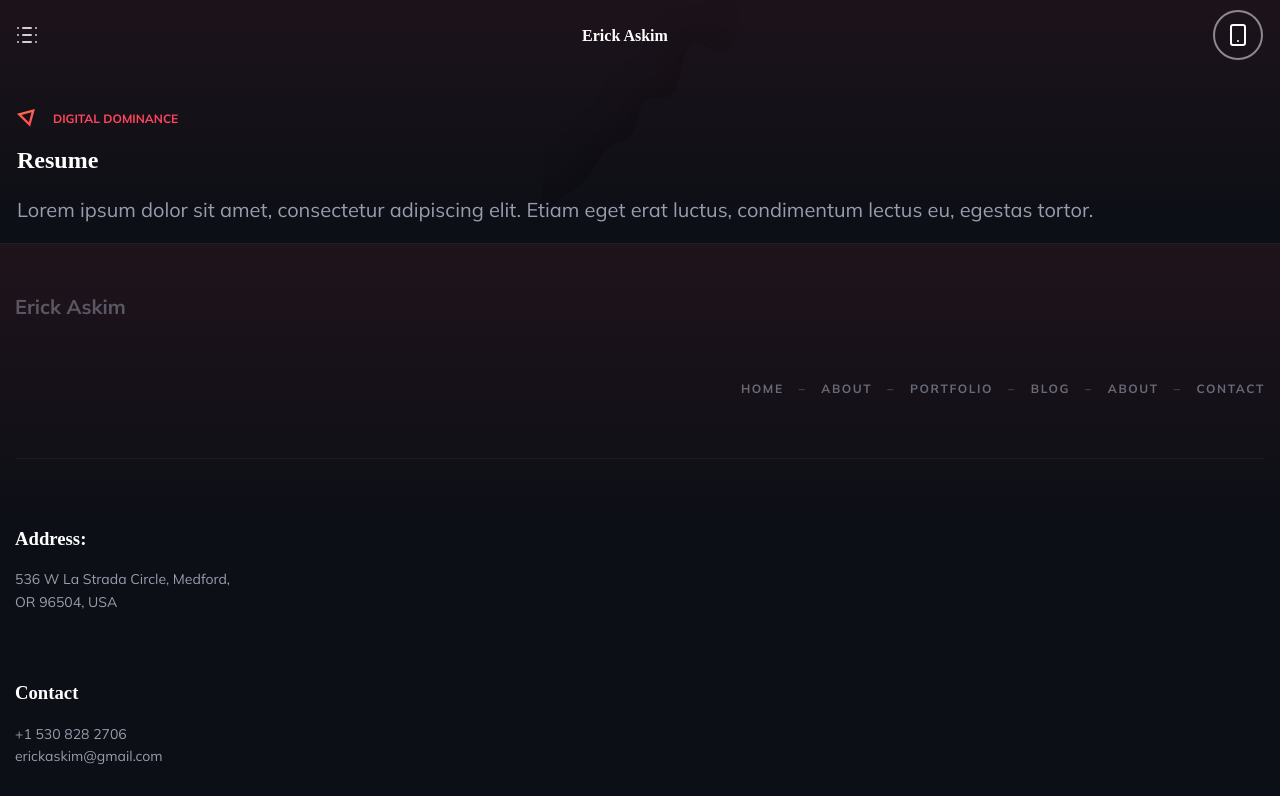
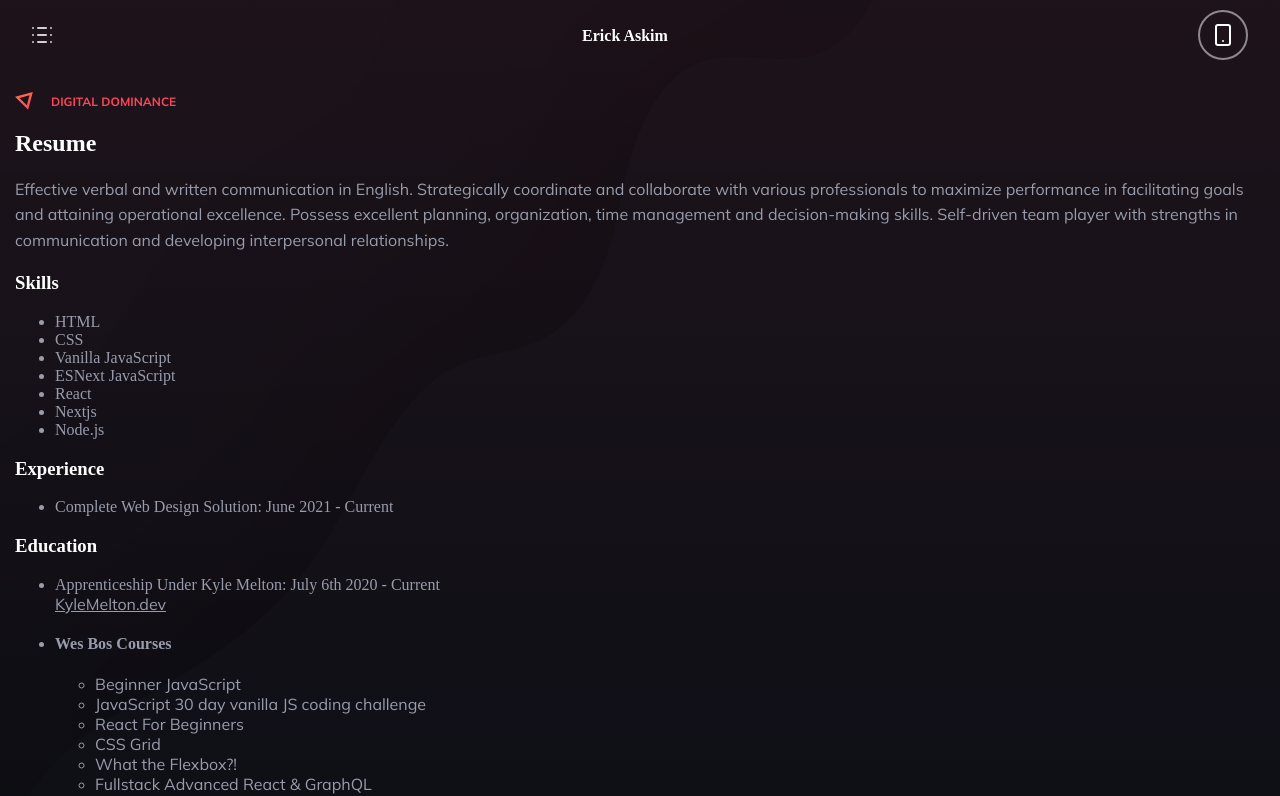
Before and after one commit to Guitarninja1/erickaskim.com, a Next.js app: page / in a window 1280 px wide. Shown: the top 796 px of the page. Built offline with nearby package versions, Linux system fonts and the light colour scheme.

Commit message:
resume redux

```diff
--- a/components/Resume.js
+++ b/components/Resume.js
@@ -9,10 +9,79 @@ export default function Resume() {
 			<div className={styles.ResumeSlider}>
 				<Flavortext title='Digital Dominance' />
 				<h2>Resume</h2>
-				<p className={styles.ResumeBody}>
-					Lorem ipsum dolor sit amet, consectetur adipiscing elit. Etiam eget
-					erat luctus, condimentum lectus eu, egestas tortor.
+				<p>
+					Effective verbal and written communication in English. Strategically
+					coordinate and collaborate with various professionals to maximize
+					performance in facilitating goals and attaining operational
+					excellence. Possess excellent planning, organization, time management
+					and decision-making skills. Self-driven team player with strengths in
+					communication and developing interpersonal relationships.
 				</p>
+				<h3>Skills</h3>
+				<ul className={styles.frontEndUl}>
+					<li>HTML</li>
+					<li>CSS</li>
+					<li>Vanilla JavaScript</li>
+					<li>ESNext JavaScript</li>
+					<li>React</li>
+					<li>Nextjs</li>
+					<li>Node.js</li>
+				</ul>
+
+				<h3>Experience</h3>
+				<ul className={styles.experienceUl}>
+					<li>Complete Web Design Solution: June 2021 - Current</li>
+				</ul>
+				<h3>Education</h3>
+				<ul className={styles.educationUl}>
+					<li>
+						Apprenticeship Under Kyle Melton: July 6th 2020 - Current <br></br>
+						<a className={styles.kylesLink} href='https://kylemelton.dev/'>
+							KyleMelton.dev
+						</a>
+					</li>
+					<li>
+						<h4>Wes Bos Courses</h4>
+						<ul>
+							<li>
+								<a href='https://beginnerjavascript.com/'>
+									Beginner JavaScript
+								</a>
+							</li>
+							<li>
+								<a href='https://javascript30.com/'>
+									JavaScript 30 day vanilla JS coding challenge
+								</a>
+							</li>
+							<li>
+								<a href='https://reactforbeginners.com/'>React For Beginners</a>
+							</li>
+							<li>
+								<a href='https://cssgrid.io/'>CSS Grid</a>
+							</li>
+							<li>
+								<a href='https://flexbox.io/'>What the Flexbox?!</a>
+							</li>
+							<li>
+								<a href='https://advancedreact.com/'>
+									Fullstack Advanced React & GraphQL
+								</a>
+							</li>
+							<li>
+								<a href='https://learnnode.com/'>Learn Node!</a>
+							</li>
+						</ul>
+					</li>
+				</ul>
+				<h3>Projects</h3>
+				<ul></ul>
+				<h3>Refrences</h3>
+				<ul></ul>
+				{/*
+					projects
+					education
+					contact
+				*/}
 			</div>
 		</div>
 	);
--- a/components/Resume.module.css
+++ b/components/Resume.module.css
@@ -1,12 +1,3 @@
-.ResumeUl {
-	margin-top: 39vh;
-	display: flex;
-	justify-content: space-around;
-	flex-direction: row;
-	list-style: none;
-	color: #989cac;
-	padding: 17px;
-}
 .ResumeWrapper {
 	margin: 0;
 	background: linear-gradient(
@@ -17,9 +8,8 @@
 		url(/Mountain.svg);
 	background-position: bottom;
 	background-repeat: no-repeat;
-}
-.ResumeSlider {
-	margin: 17px;
+	background-size: cover;
+	padding: 0 15px;
 }
 .ResumeBody {
 	font-family: Mulish;
@@ -27,3 +17,32 @@
 	font-size: 20px;
 	margin: 0;
 }
+.selfPromo {
+	font-family: Mulish;
+	color: #989cac;
+	font-size: 16px;
+	margin: 0;
+}
+.frontEndTitle {
+	font-family: Mulish;
+	color: #989cac;
+	font-size: 16px;
+	margin: 0;
+	text-decoration: underline;
+}
+.frontEndUl {
+	color: #989cac;
+}
+.experienceUl {
+	color: #989cac;
+}
+.educationUl {
+	color: #989cac;
+}
+.resumeUl {
+	font-size: 16px;
+}
+.kylesLink {
+	color: #989cac;
+	text-decoration: underline;
+}
--- a/views/FourOhFour.module.css
+++ b/views/FourOhFour.module.css
@@ -37,7 +37,7 @@
 	flex-direction: column;
 	align-items: center;
 	background-position: center;
-	margin: 0 15px;
+	margin: 50px 15px;
 }
 .h2 {
 	color: #ff455b;
```
Also changed, not shown: components/hero-post.js (deleted, +0 -13 lines), components/more-stories.js (deleted, +0 -21 lines), components/post-preview.js (deleted, +0 -12 lines), views/About.js (+16 -12 lines), views/About.module.css (+35 -9 lines), views/FourOhFour.js (+2 -10 lines).
